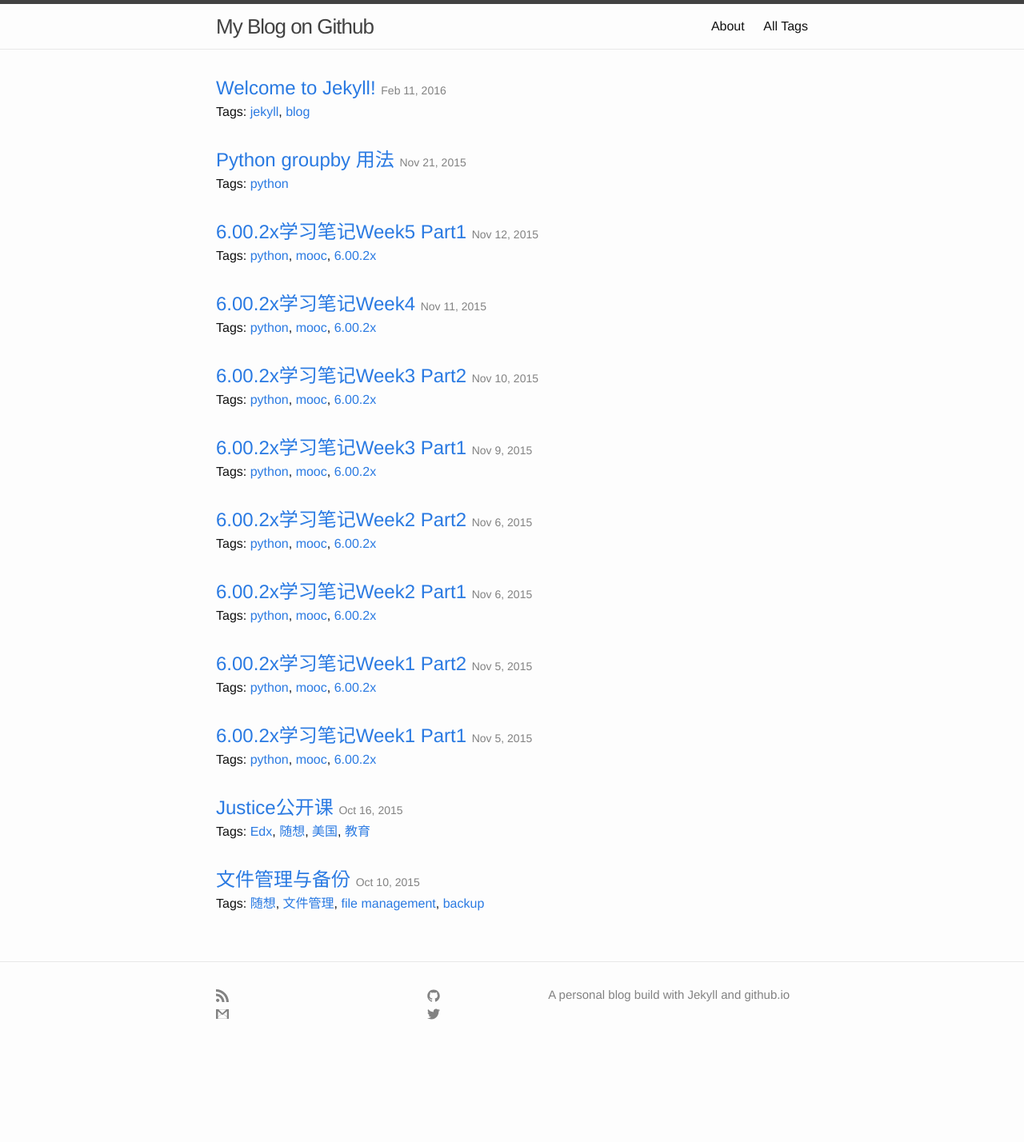
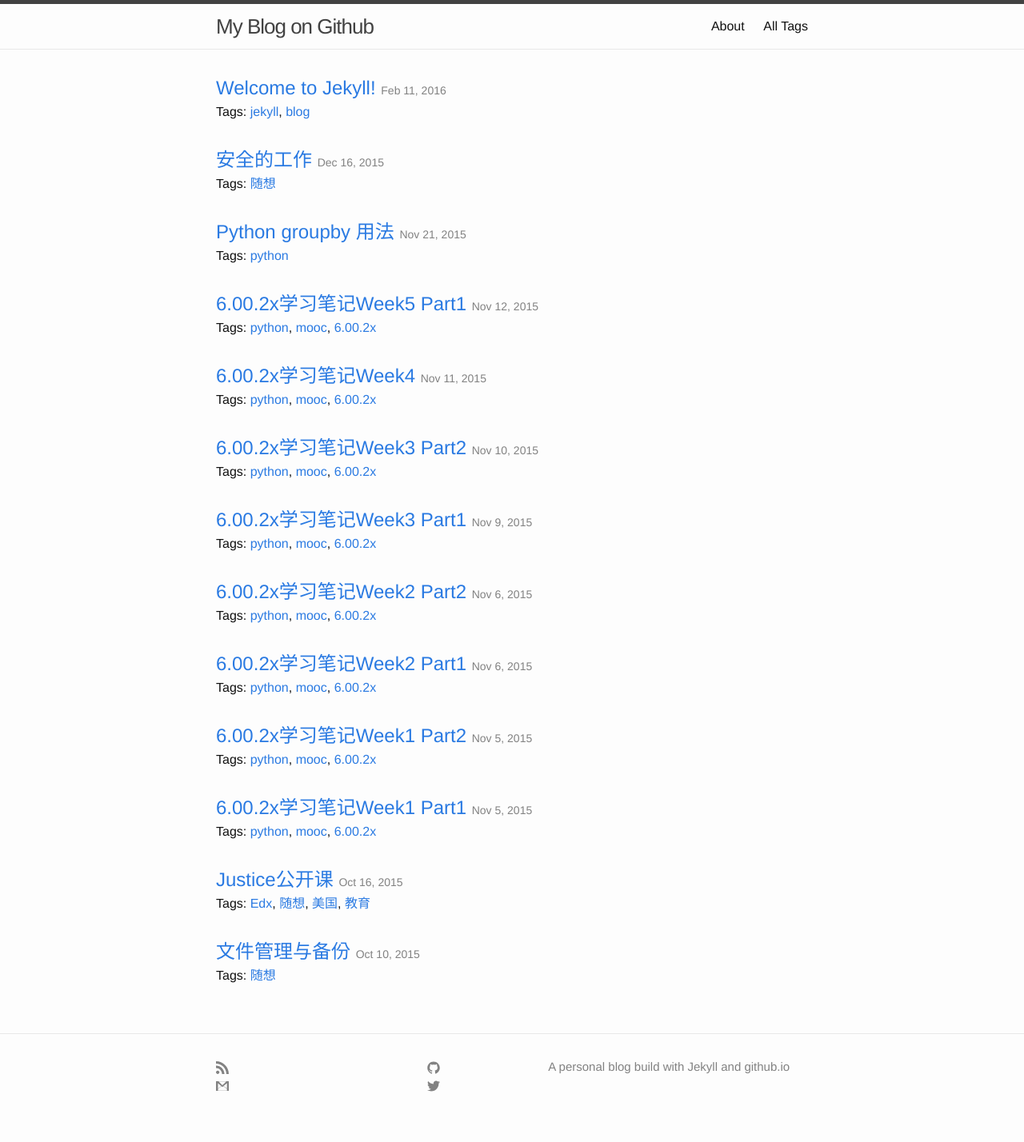
Before and after one commit to nickyfoto/Blog, a Jekyll site: the page built from index.html, in a window 1280 px wide. Shown: the whole page at 80% size. Built offline with Jekyll 4.4.1, drawn with Linux system fonts in a browser that asks for light colours; before the commit the page ends 1338 px from its top, so only the background shows below that; some of the changed lines change nothing that is shown.

Commit message:
new post

```diff
--- a/_posts/2015-10-10-files.md
+++ b/_posts/2015-10-10-files.md
@@ -3,7 +3,7 @@
 title:  "文件管理与备份"
 date:   2015-10-10
 author: "Huang Qiang"
-tags: [随想, 文件管理, file management, backup]
+tags: [随想]
 ---
 
 
--- /dev/null
+++ b/_posts/2015-12-16-safe-job.md
@@ -0,0 +1,56 @@
+---
+layout: post
+title:  "安全的工作"
+date:   2015-12-16
+author: "Huang Qiang"
+tags: [随想]
+---
+
+阮一峰老师最近更新了一篇博客
+
+> [有没有安全的工作][1]
+
+我来谈谈我的看法。
+
+阮老师说它并不是感叹技术兴衰，他感叹的是人。他认为如果一个人在一个领域钻研多年，成了专家，突然那个领域过时了，所学所长没人需要，是非常悲剧的。他举了Flash和塞班的例子。他说，当一种技术消亡的时候，与它相关的工作岗位也就消亡了。这种事情在技术行业特别多，因为技术的升级换代太快了。
+
+首先，Flash的衰亡，并不突然。不能说Adobe公司宣布放弃Flash这个名字，将软件重新定位，才意味着Flash的突然死亡。
+
+iPhone是在2007年发布的。Steve Jobs写的Thoughts on Flash是2010年的事。之后陆陆续续出现各个视频网站同时兼容Flash和H5，逐渐过渡到只支持H5。Flash爆出各种漏洞，也不是一天两天的事情了。Safari早就默认不安装Flash插件，Chrome虽然还在沙盒机制中支持，但这种做法也不会持续太久了。
+
+我清楚的记得当初iPhone，iPad不支持Flash被人们称为笑柄。黑莓在它推出的平板电脑的广告上还特地放出跟iPad的比较，说自己支持Flash。结果等到设备发布时，又通知消费者，系统还需要至少半年时间才能支持Flash。那款设备其实还没有等到自己支持Flash，黑莓自己就放弃了。
+
+Steve Jobs最出名的是演说，他并不经常写文章。所以你知道如果他真的写了一片长文，说明这件事情对他来说很重要。苹果一直不断淘汰旧的技术，它们第一个淘汰软盘，进而淘汰光驱，蓝光技术更是直接跳过，第一个淘汰以太网接口。同时苹果第一个把微硬盘用在mp3播放器中，率先在笔记本中使用SSD，率先使用thunderbolt接口，现在则是USB-C。不少人嘲笑Steve Jobs不会写代码，但是他对于的敏锐洞察，直到现在还没有看出有谁能够超越。
+
+Steve Jobs在1982年的一次演讲中就提到，所谓的聪明就是你站的比别人高，看的比别人远，好比在城市里的80层建筑，你很容易就看出，从A点到B点的路线。而站在街上的人却要费好大力气才能弄清。但无论在哪个时代，聪明人总是少数。也只有它们能够真正影响历史进程。
+
+我们再来说说塞班。你也可以说是苹果和Android淘汰了塞班，你也可以说是塞班淘汰了自己，也可以说是消费者最终放弃了塞班。这都说得通。每个人都清晰的记得iPhone横空出世前的手机市场情况，也都了解之后的情景。很少有人能描述出这中间是怎么过渡的，就像夏天傍晚的雷阵雨，说来就来了，没留给人们任何准备时间。
+
+于iPhone相比，Android的故事可能知道的人并不多。
+
+2005年，在Google确认收购Andorid来开发智能手机操作系统两周之前，Android之父鲁宾其实还找过三星洽谈收购。一位三星高管在听完了鲁宾改变手机业的演讲之后评论说：“你手下只有 6 个人，你该不是喝高了吧？”。这也许是三星史上最后悔的决定了：他们拒绝了 Android。
+
+接下来两年里，鲁宾开发出了自认为技术水平最高的移动操作系统。在乔布斯在台上发布iPhone时，鲁宾正在拉斯维加斯的一辆出租车中，他通过网络直播观看了苹果发布会。当时他叫司机停车，以便认真观看发布会。鲁宾当时说道：“完菜了，我们肯定做不出iPhone这么好的手机。” 安卓团队已经预料到苹果可能会发布一部手机，但是他们都没有想到，iPhone是如此的好。
+谷歌本来已经计划在2007年底发布安卓，但是其功能和iPhone相差甚远，“看上去非常过时”。随后谷歌推迟了发布计划，决定继续完善安卓。2008年9月，推出了第一款Andorid操作系统的手机G1。并且宣布免费提供给手机生产商安装。
+
+根据后来的结果，你其实也能猜出当时在手机市场占主导地位的各个赢家对iPhone发布时的反应。
+
+我们都知道，企业只有追求垄断，才能实现利润的最大化。而垄断的弊端之一，就是阻碍创新。这也是为何乔布斯在位期间的苹果，没有派发过一分钱的股息。因为他清楚的知道这个市场变化太快，如果把赚到的钱都分给股东，它们很随意的就把这些钱花掉了。当苹果真的需要投入大量研发来避免自己被新的竞争对手淘汰的时候，就拿不出需要的资金了。
+
+比尔盖茨在接受FT100周年活动[采访][3]时，被问到为何微软会在移动时代落后于苹果和谷歌。他很清楚的解释说，微软在PC上领域的成功，让他们自认为自己是伟大的一群人，他们做的任何事情都是正确的，他们对市场，对技术的看法也都是正确的，否则他们不可能赚到这么多钱。与此同时，别人如果没有和他们想到一起，那别人必然是错误的。
+
+任何变化都不是没有原因的。有些人就是比另外一些人看得远。
+
+有一本书，书名一直被翻译错，却被无数人奉为真理。这本书是Intel的创始人之一Andrew S. Grove写的《Only the Paranoid Survive》。Paranoid不是偏执狂的意思，他原意是指：
+
+A paranoid person suffers from paranoia, the unreasonable fear or irrational belief that other people are plotting to harm him or her.
+
+用在商务领域，指没有实际理由的担心。也就是说还没有看到实际威胁的时候就幻想，可能有别的公司，别的人正在研究新的技术，一旦问世，就把我彻底淘汰了。为了不让自己被淘汰，我必须更加努力的改善自己的产品，同时研发新的产品，才能在未来的竞争中生存下来。
+
+大部分人都很懒，这种懒是骨子里的懒。真正意识到有人比你更聪明还更努力的人极少。现在的趋势就已经是少数人创造价值，获取高收入。大多数人由税收供养，来消费这些创造。不是吗？
+
+[1]: http://www.ruanyifeng.com/blog/2015/12/safe-job.html
+
+[2]: http://www.apple.com/hotnews/thoughts-on-flash/
+
+[3]: http://www.ftchinese.com/story/001062727?full=y
```
